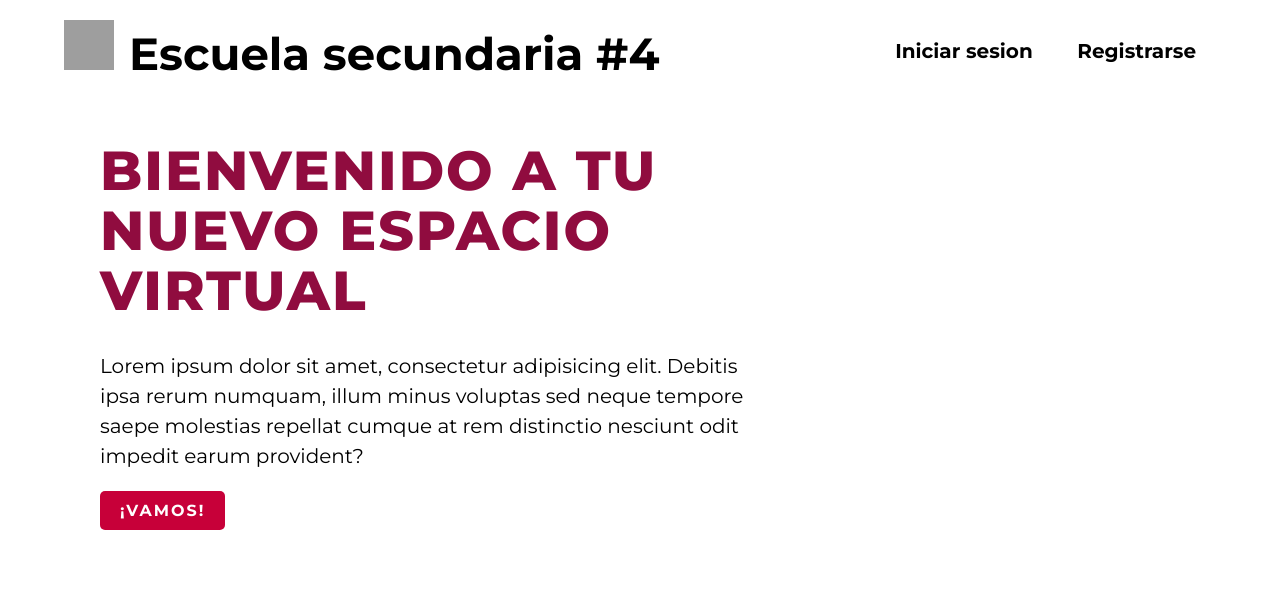
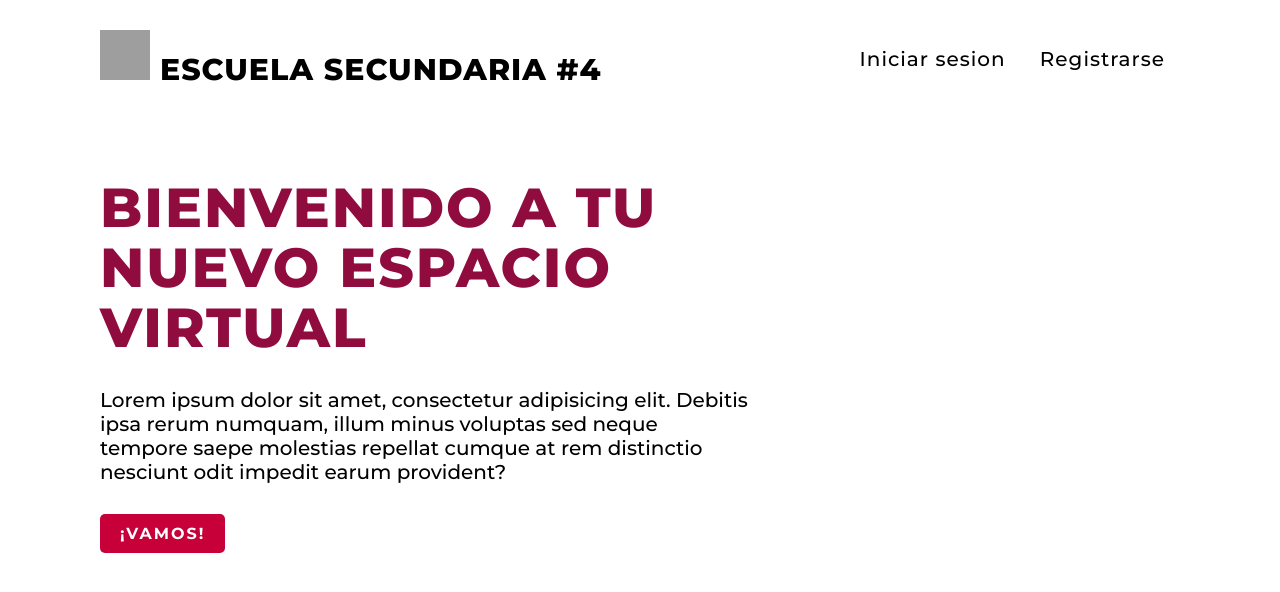
Before and after one commit to LocalHostDiluk/Proyecto-integradora, a PHP site: page / in a window 1280 px wide. Shown: the top 592 px of the page. Run offline with PHP 8.4, Linux system fonts and the light colour scheme; some libraries are stand-ins or nearby versions; grey boxes are pictures that could not be loaded.

Commit message:
2da versión

```diff
--- a/index.html
+++ b/index.html
@@ -4,26 +4,30 @@
     <meta charset="UTF-8">
     <meta name="viewport" content="width=device-width, initial-scale=1.0">
     <link rel="stylesheet" href="style.css">
+    <link rel="stylesheet" href="https://cdnjs.cloudflare.com/ajax/libs/font-awesome/6.6.0/css/all.min.css">
     <title>Página de inicio</title>
     <link rel="shortcut icon" href="/images/logo2.png" type="image/x-icon">
 </head>
 <body>
 
     <section>
+        <input type="checkbox" id="check">
+        <header>
+            <h2><a href="index.html" class="logo"><img class="imglogo" src="/images/logo2.png" alt="logo escuela">Escuela secundaria #4</a></h2>
+            <nav class="nav">
+                <a href="/login/login.html">Iniciar sesion</a>
+                <a href="/registro/registro.html">Registrarse</a>
+            </nav>
 
-        <header>
-            <nav>
-                <a href="index.html" class="logo"><img class="imglogo" src="/images/logo2.png" alt="Logo escuela">Escuela secundaria #4</a>
-                <ul>
-                    <li><a href="/login/login.html">Iniciar sesion</a></li>
-                    <li><a href="/registro/registro.html">Registrarse</a></li>
-                </ul>
-            </nav>
+            <label for="check">
+                <i class="fas fa-bars menu-btn"></i>
+                <i class="fas fa-times close-btn"></i>
+            </label>
         </header>
 
         <div class="contenido">
             <div class="info">
-                <h2>Bienvenido a tu <br><span>nuevo espacio virtual</span></h2>
+                <h2>Bienvenido a tu <br>nuevo espacio virtual</h2>
                 <p>Lorem ipsum dolor sit amet, consectetur adipisicing elit. Debitis ipsa rerum numquam, illum minus voluptas sed neque tempore saepe molestias repellat cumque at rem distinctio nesciunt odit impedit earum provident?</p>
                 <a href="/login/login.html" class="btn">¡Vamos!</a>
             </div>
--- a/style.css
+++ b/style.css
@@ -7,60 +7,6 @@
     box-sizing: border-box;
 }
 
-/* CSS MENÚ */
-nav{
-    display: flex;
-    align-items: center;
-    justify-content: space-between;
-    padding-top: 20px;
-    padding-left: 5%;
-    padding-right: 5%;
-    font-weight: bold;
-}
-
-.imglogo{
-    width: 50px;
-    height: 50px;
-    margin-right: 15px;
-}
-
-.logo{
-    color:black;
-    font-size: 45px;
-    text-decoration: none;
-}
-
-.logo:hover{
-    color: #900C3F;
-    transition: all 300ms;
-    text-decoration: overline;
-}
-
-ul li{
-    display: inline-block;
-    padding: 0px 20px;
-}
-
-ul li:hover{
-    transition: all 400ms;
-    transform: scale(1.1);
-}
-
-ul li a{
-    font-size: 20px;
-    text-decoration: none;
-    color: black;
-    transition: all 300ms;
-}
-
-ul li a:hover{
-    color: #900C3F;
-    text-decoration: underline;
-}
-
-/* FIN CSS MENÚ */
-
-/* CSS CUERPO */
 section{
     position: relative;
     width: 100%;
@@ -68,6 +14,54 @@ section{
     display: flex;
     flex-direction: column;
     justify-content: flex-start;
+}
+
+header{
+    position: relative;
+    top: 0;
+    width: 100%;
+    padding: 30px 100px;
+    display: flex;
+    justify-content: space-between;
+    align-items: center;
+}
+
+header .logo{
+    position: relative;
+    color: #000;
+    font-size: 30px;
+    text-decoration: none;
+    text-transform: uppercase;
+    font-weight: 800;
+    letter-spacing: 1px;
+    transition: 0.4s;
+}
+
+header .logo:hover{
+    color: #900C3F;
+}
+
+header .nav a{
+    color: #000;
+    text-decoration: none;
+    font-weight: 500;
+    letter-spacing: 1px;
+    font-size: 20px;
+    padding: 2px 15px;
+    border-radius: 20px;
+    transition: 0.3s;
+}
+
+header .nav a:hover{
+    color: #900C3F;
+    text-decoration: underline;
+
+}
+
+header h2 a .imglogo{
+    width: 50px;
+    height: 50px;
+    margin-right: 10px;
 }
 
 .contenido{
@@ -86,10 +80,9 @@ section{
 }
 
 .contenido .info p{
-    color: black;
     font-size: 20px;
-    line-height: 30px;
-    margin-bottom: 30px;
+    font-weight: 500;
+    margin-bottom: 40px;
 }
 
 .contenido .info a{
```
Also changed, not shown: other parts of style.css (+92 -1 lines).
